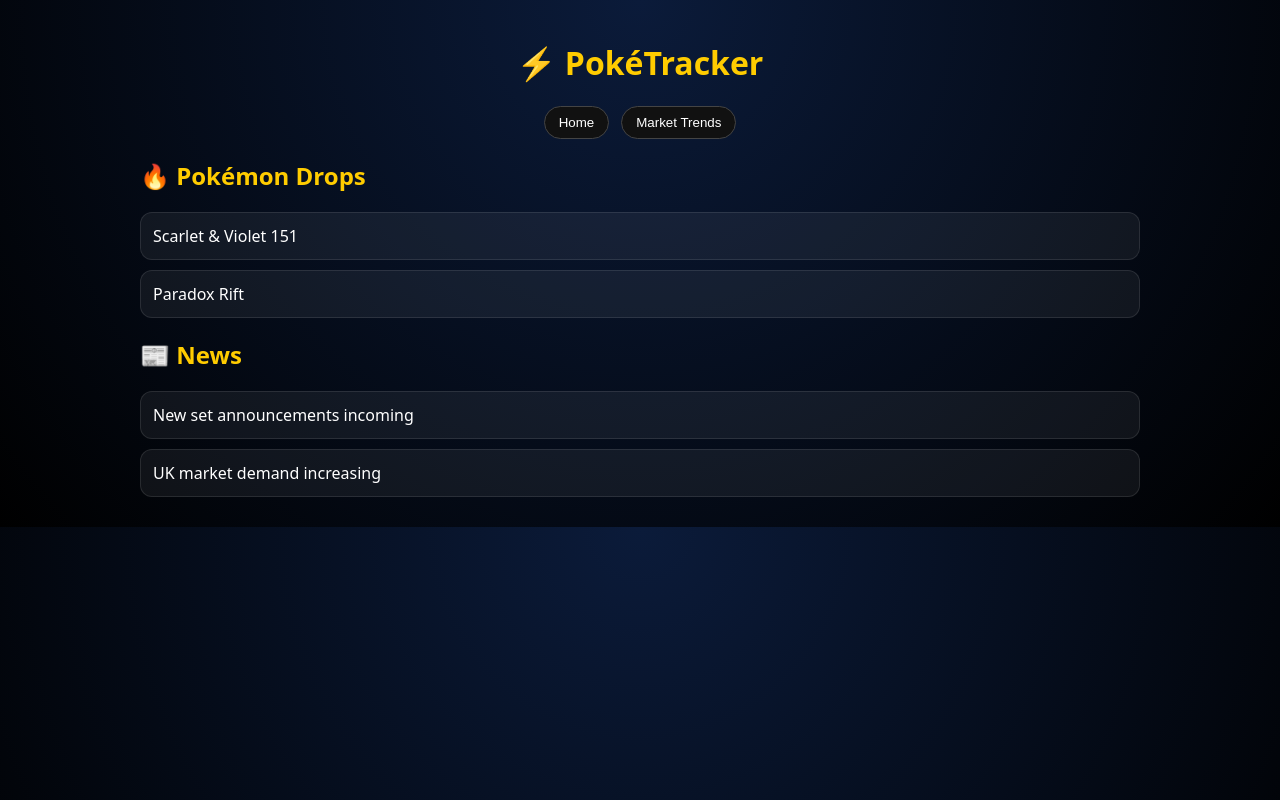
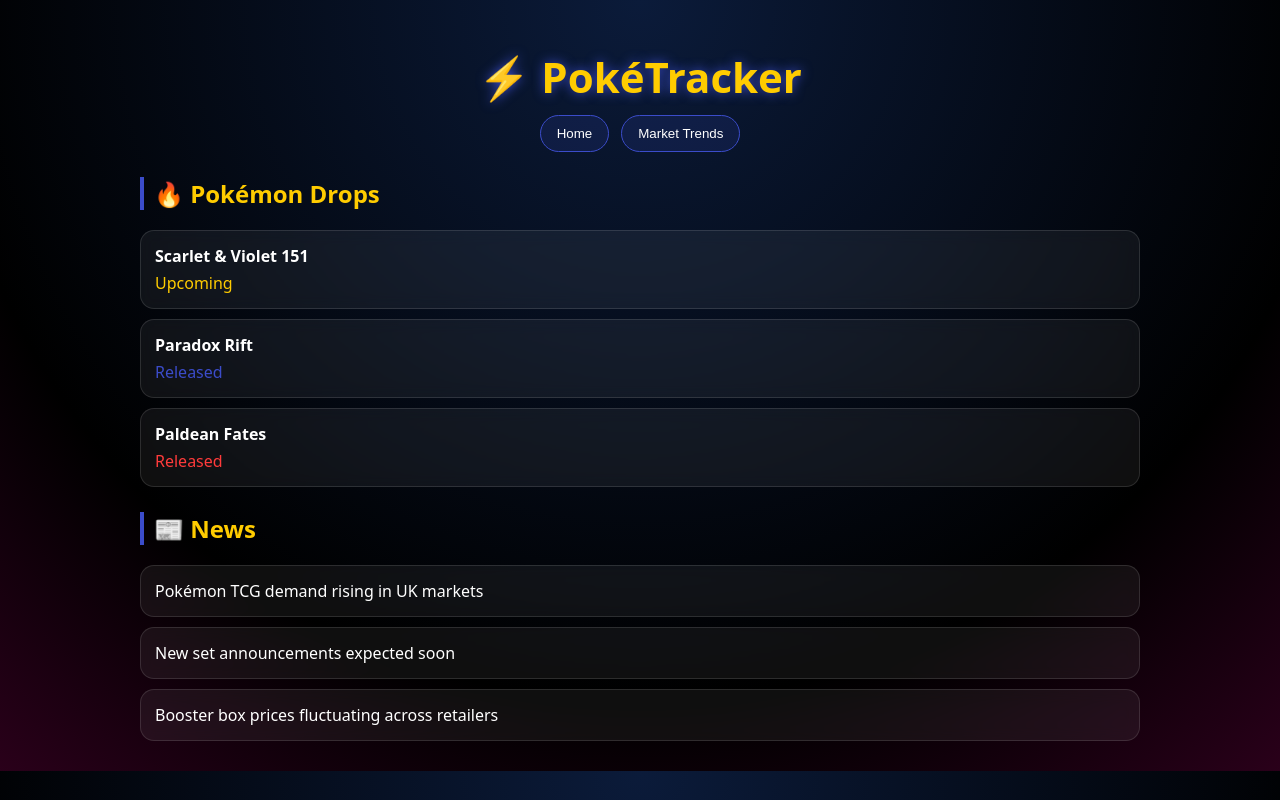
Before and after one commit to deanthorpe18-beep/pokecardtracker, a Next.js app: page / in a window 1280 px wide. Built offline with nearby package versions, Linux system fonts and the light colour scheme.

Commit message:
Update page.js

```diff
--- a/app/page.js
+++ b/app/page.js
@@ -5,33 +5,54 @@
 export default function Home() {
   const [page, setPage] = useState("home");
 
+  const drops = [
+    { name: "Scarlet & Violet 151", status: "Upcoming", color: "#ffcc00" },
+    { name: "Paradox Rift", status: "Released", color: "#3b4cca" },
+    { name: "Paldean Fates", status: "Released", color: "#ff3b3b" }
+  ];
+
+  const news = [
+    "Pokémon TCG demand rising in UK markets",
+    "New set announcements expected soon",
+    "Booster box prices fluctuating across retailers"
+  ];
+
   const renderHome = () => (
     <>
       <h2>🔥 Pokémon Drops</h2>
-      <div className="card">Scarlet & Violet 151</div>
-      <div className="card">Paradox Rift</div>
+      {drops.map((d, i) => (
+        <div className="card" key={i}>
+          <b>{d.name}</b>
+          <div style={{ color: d.color, marginTop: 5 }}>
+            {d.status}
+          </div>
+        </div>
+      ))}
 
       <h2>📰 News</h2>
-      <div className="card">New set announcements incoming</div>
-      <div className="card">UK market demand increasing</div>
+      {news.map((n, i) => (
+        <div className="card" key={i}>{n}</div>
+      ))}
     </>
   );
 
   const renderMarket = () => (
     <>
       <h2>💰 Market Trends</h2>
-      <div className="card">Charizard EX - trending up</div>
+      <div className="card">Charizard EX trending upward</div>
       <div className="card">Pikachu cards stabilising</div>
+      <div className="card">Umbreon cards increasing in value</div>
     </>
   );
 
   return (
     <>
+      {/* GLOBAL STYLE */}
       <style>{`
         body {
           margin: 0;
           font-family: system-ui;
-          background: radial-gradient(circle at top, #0b1b3a, #000);
+          background: radial-gradient(circle at top, #0b1b3a, #000000 70%, #2a001a);
           color: white;
         }
 
@@ -41,46 +62,70 @@
           padding: 20px;
         }
 
+        /* HEADER */
+        h1 {
+          text-align: center;
+          font-size: 42px;
+          font-weight: 900;
+          color: #ffcc00;
+          text-shadow: 0 0 12px #3b4cca;
+          margin-bottom: 10px;
+        }
+
+        /* NAV */
         .nav {
           display: flex;
           justify-content: center;
           gap: 12px;
-          margin: 20px 0;
+          margin-bottom: 20px;
         }
 
         .nav button {
-          padding: 8px 14px;
+          padding: 10px 16px;
           border-radius: 999px;
-          border: 1px solid #444;
-          background: #111;
+          border: 1px solid #3b4cca;
+          background: rgba(59, 76, 202, 0.15);
           color: white;
           cursor: pointer;
+          transition: 0.2s;
         }
 
         .nav button:hover {
           border-color: #ffcc00;
+          transform: translateY(-2px);
         }
 
+        /* HEADINGS */
+        h2 {
+          color: #ffcc00;
+          border-left: 4px solid #3b4cca;
+          padding-left: 10px;
+          margin-top: 25px;
+        }
+
+        /* CARDS */
         .card {
           background: rgba(255,255,255,0.06);
-          padding: 12px;
+          border: 1px solid rgba(255,255,255,0.12);
+          border-radius: 14px;
+          padding: 14px;
           margin: 10px 0;
-          border-radius: 12px;
-          border: 1px solid rgba(255,255,255,0.1);
+          backdrop-filter: blur(8px);
+          transition: 0.2s;
         }
 
-        h2 {
-          color: #ffcc00;
+        .card:hover {
+          transform: translateY(-4px);
+          border-color: #ffcc00;
+          box-shadow: 0 8px 30px rgba(0,0,0,0.5);
         }
       `}</style>
 
       <div className="container">
 
-        <h1 style={{ textAlign: "center", color: "#ffcc00" }}>
-          ⚡ PokéTracker
-        </h1>
+        <h1>⚡ PokéTracker</h1>
 
-        {/* NAVIGATION (NO ROUTES NEEDED) */}
+        {/* NAV */}
         <div className="nav">
           <button onClick={() => setPage("home")}>Home</button>
           <button onClick={() => setPage("market")}>Market Trends</button>
```
